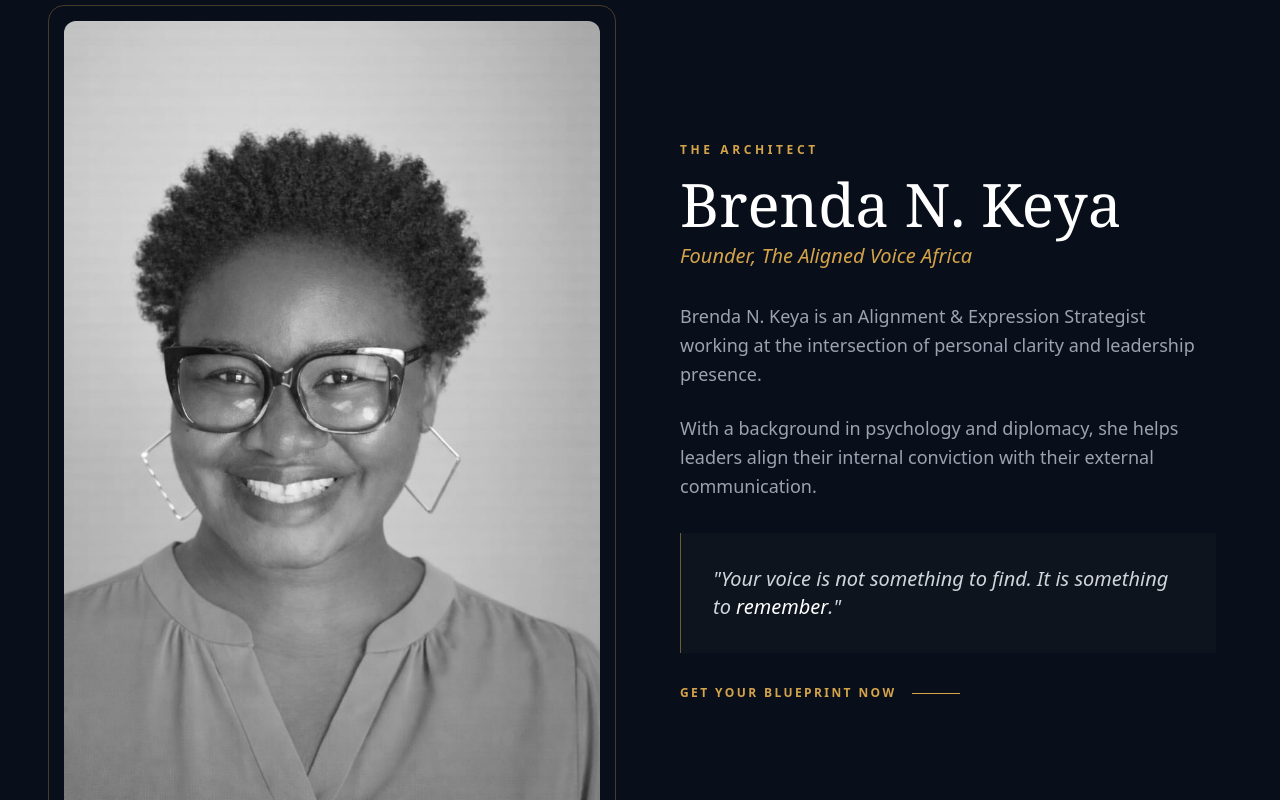
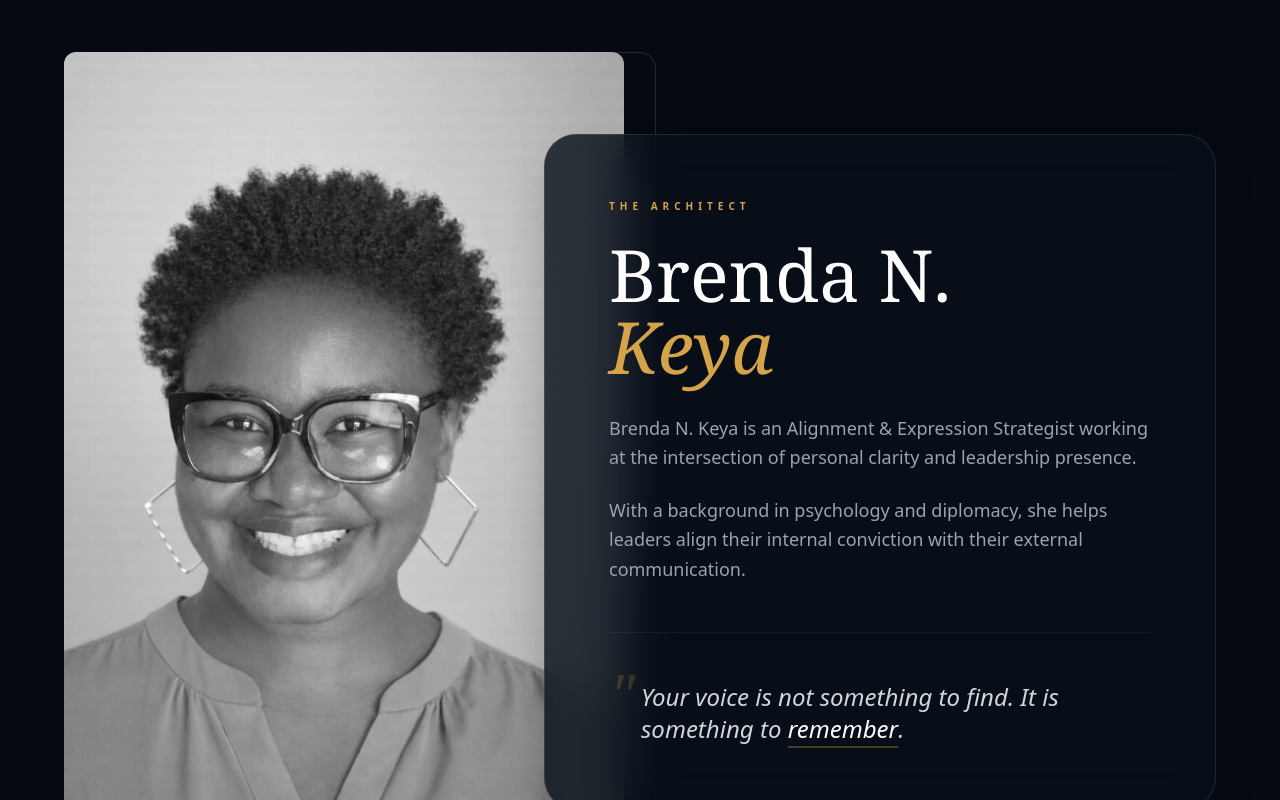
Before and after one commit to mashadesignworld/brenda, a Next.js app: page /clarity-blueprint in a window 1280 px wide. Shown: the part 2540-3340 px from the top of the page. Built offline with nearby package versions, Linux system fonts and the light colour scheme.

Commit message:
text image overlap

```diff
--- a/app/clarity-blueprint/page.tsx
+++ b/app/clarity-blueprint/page.tsx
@@ -131,7 +131,7 @@ export default function ClarityBlueprint() {
                 initial={{ opacity: 0, y: 20 }}
                 whileInView={{ opacity: 1, y: 0 }}
                 transition={{ delay: index * 0.1 }}
-                className="group p-8 rounded-3xl bg-white/[0.03] border border-white/10 hover:bg-[#d4a34a]/5 transition-all duration-500 text-center"
+                className="group p-8 rounded-3xl bg-white/[0.03] backdrop-blur-md border border-white/10 hover:border-[#d4a34a]/40 hover:bg-[#d4a34a]/10 transition-all duration-700 text-center shadow-[0_8px_32px_0_rgba(0,0,0,0.8)]"
               >
                 <step.icon className="w-10 h-10 mx-auto mb-6 text-[#d4a34a] stroke-[1px] group-hover:scale-110 transition-transform" />
                 <p className="text-[10px] uppercase tracking-[0.2em] text-[#d4a34a] mb-3 font-black">
@@ -154,43 +154,68 @@ export default function ClarityBlueprint() {
       </section>
 
       {/* AUTHOR SECTION */}
-      <section className="py-32 px-6 bg-[#080f1a] border-t border-white/5">
-        <div className="max-w-6xl mx-auto grid md:grid-cols-2 gap-20 items-center">
+    {/* AUTHOR SECTION - Editorial Overlap */}
+<section className="py-40 px-6 bg-[#050a12] relative overflow-hidden">
+  <div className="max-w-6xl mx-auto">
+    <div className="flex flex-col md:flex-row items-center">
+
+      {/* LEFT: The Image with Decorative Frame */}
+      <motion.div
+        initial={{ opacity: 0, x: -50 }}
+        whileInView={{ opacity: 1, x: 0 }}
+        transition={{ duration: 1 }}
+        className="relative w-full md:w-1/2 z-10"
+      >
         <div className="relative group">
-            {/* The Signature Frame */}
-            <div className="absolute -inset-4 border border-[#d4a34a]/30 rounded-2xl group-hover:inset-0 transition-all duration-500" />
+          {/* The "Signature" Frame that floats behind */}
+          <div className="absolute -inset-4 border border-[#d4a34a]/20 rounded-2xl translate-x-4 translate-y-4 group-hover:translate-x-0 group-hover:translate-y-0 transition-transform duration-700" />
+
           <Image
             src="/brendapp2.jpeg"
             alt="Brenda N. Keya"
             width={600}
-              height={700}
-              className="relative rounded-xl grayscale hover:grayscale-0 transition-all duration-700"
+            height={800}
+            className="relative rounded-xl grayscale hover:grayscale-0 transition-all duration-1000 object-cover shadow-2xl"
           />
         </div>
+      </motion.div>
 
-          <div className="space-y-8">
-            <div>
-              <span className="text-[#d4a34a] uppercase tracking-[0.3em] text-xs font-bold mb-4 block">The Architect</span>
-              <h2 className="text-5xl md:text-6xl font-serif">Brenda N. Keya</h2>
-              <p className="text-[#d4a34a] italic mt-2 text-xl">Founder, The Aligned Voice Africa</p>
+      {/* RIGHT: The Floating Text Box */}
+      <motion.div
+        initial={{ opacity: 0, x: 50 }}
+        whileInView={{ opacity: 1, x: 0 }}
+        transition={{ duration: 1, delay: 0.2 }}
+        className="w-full md:w-3/5 md:-ml-20 z-20 mt-12 md:mt-0"
+      >
+        <div className="bg-[#080f1a]/80 backdrop-blur-xl border border-white/10 p-8 md:p-16 rounded-[2rem] shadow-2xl">
+          <span className="text-[#d4a34a] uppercase tracking-[0.5em] text-[10px] font-black mb-6 block">
+            The Architect
+          </span>
+
+          <h2 className="text-5xl md:text-7xl font-serif mb-8 leading-tight">
+            Brenda N. <br />
+            <span className="italic text-[#d4a34a]">Keya</span>
+          </h2>
+
+          <div className="space-y-6 text-gray-400 text-lg font-light leading-relaxed">
+            <p>
+              Brenda N. Keya is an Alignment & Expression Strategist working at the intersection of personal clarity and leadership presence.
+            </p>
+            <p>
+              With a background in psychology and diplomacy, she helps leaders align their internal conviction with their external communication.
+            </p>
           </div>
 
-            <div className="space-y-6 text-gray-400 text-lg font-light leading-relaxed">
-              <p>Brenda N. Keya is an Alignment & Expression Strategist working at the intersection of personal clarity and leadership presence.</p>
-              <p>With a background in psychology and diplomacy, she helps leaders align their internal conviction with their external communication.</p>
+          {/* The Signature Quote - Now styled as a pull-quote */}
+          <div className="mt-12 pt-12 border-t border-white/5 relative">
+            <span className="absolute top-8 left-0 text-6xl font-serif text-[#d4a34a]/20 italic">&quot;</span>
+            <p className="italic text-xl md:text-2xl text-gray-300 pl-8">
+              Your voice is not something to find. It is something to <span className="text-white font-medium underline decoration-[#d4a34a]/30 underline-offset-8">remember</span>.
+            </p>
           </div>
+        </div>
+      </motion.div>
 
-            <div className="p-8 border-l border-[#d4a34a]/50 bg-white/[0.02] italic text-xl text-gray-300">
-              &quot;Your voice is not something to find. It is something to <span className="text-white font-medium">remember</span>.&quot;
-            </div>
-
-            <button
-              onClick={() => setShowModal(true)}
-              className="inline-flex items-center gap-4 text-[#d4a34a] font-bold uppercase tracking-[0.2em] text-xs group"
-            >
-              Get Your Blueprint Now
-              <div className="w-12 h-[1px] bg-[#d4a34a] group-hover:w-20 transition-all" />
-            </button>
     </div>
   </div>
 </section>
```
Lines whose indentation alone changed are shown as unchanged.
